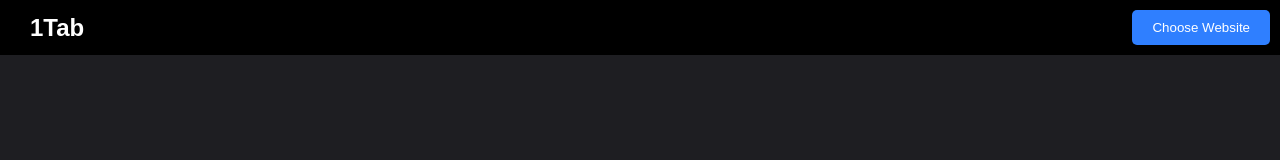
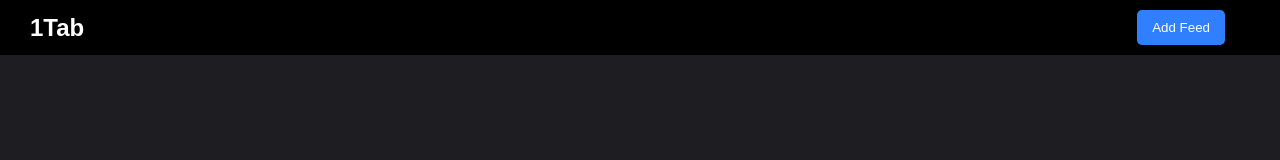
Before and after one commit to vismaybhargav/1Tab, a browser extension: page src/index.html in a window 1280 px wide. Drawn offline with Linux system fonts and the light colour scheme.

Commit message:
Added Stock Colors and some other stuff

```diff
--- a/src/css/styles.css
+++ b/src/css/styles.css
@@ -190,10 +190,11 @@ body {
 .dropbtn {
     background-color: #2F7FFF; /* Set the background color to blue */
     color: white; /* Set the text color to white */
-    padding: 10px 20px; /* Adjust padding as needed */
+    padding: 10px 15px; /* Adjust padding as needed */
     border: none;
     border-radius: 5px;
     cursor: pointer;
+    margin-right: 45px; /* Move the button a little more to the left */
 }
 
 /* CSS Styles */
--- a/src/index.html
+++ b/src/index.html
@@ -3,7 +3,7 @@
 <head>
     <meta charset="UTF-8">
     <meta name="viewport" content="width=device-width, initial-scale=1.0">
-    <title>1Tab Website</title>
+    <title>1Tab</title>
     <link rel="stylesheet" href="css/styles.css">
     <script src="js/script.js"></script>
     <!-- <script src="js/user-config.js"></script> -->
@@ -14,7 +14,7 @@
 <div class="top-bar">
     <div class="brand">1Tab</div>
     <div class="dropdown">
-        <button class="dropbtn">Choose Website</button>
+        <button class="dropbtn">Add Feed</button>
         <div class="dropdown-content">
             <a href="#" data-source="Github Trending">GitHub Trending <span class="remove-btn">✖</span></a>
             <a href="#" data-source="Sports News">Sports News <span class="remove-btn">✖</span></a>
```
